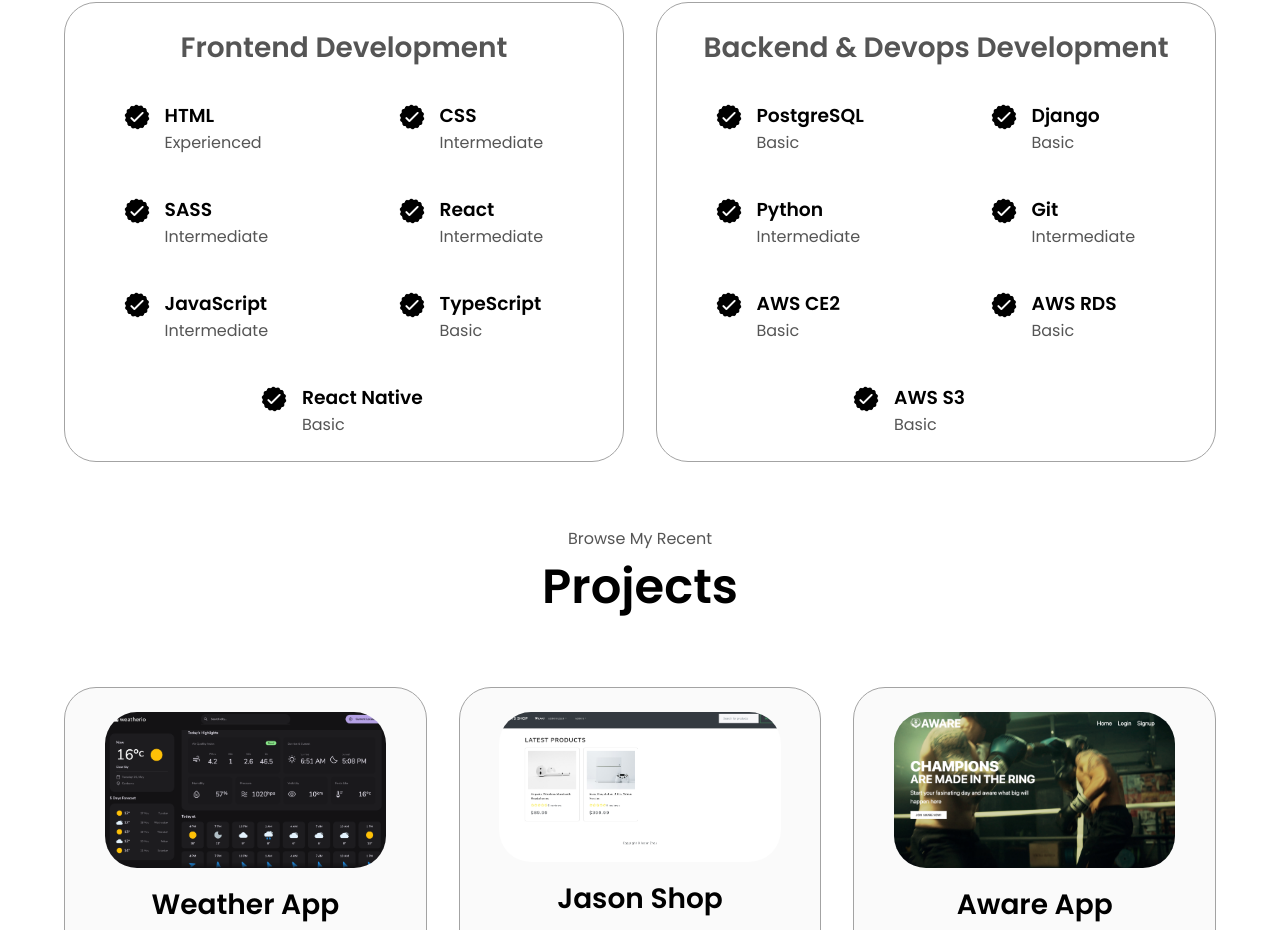
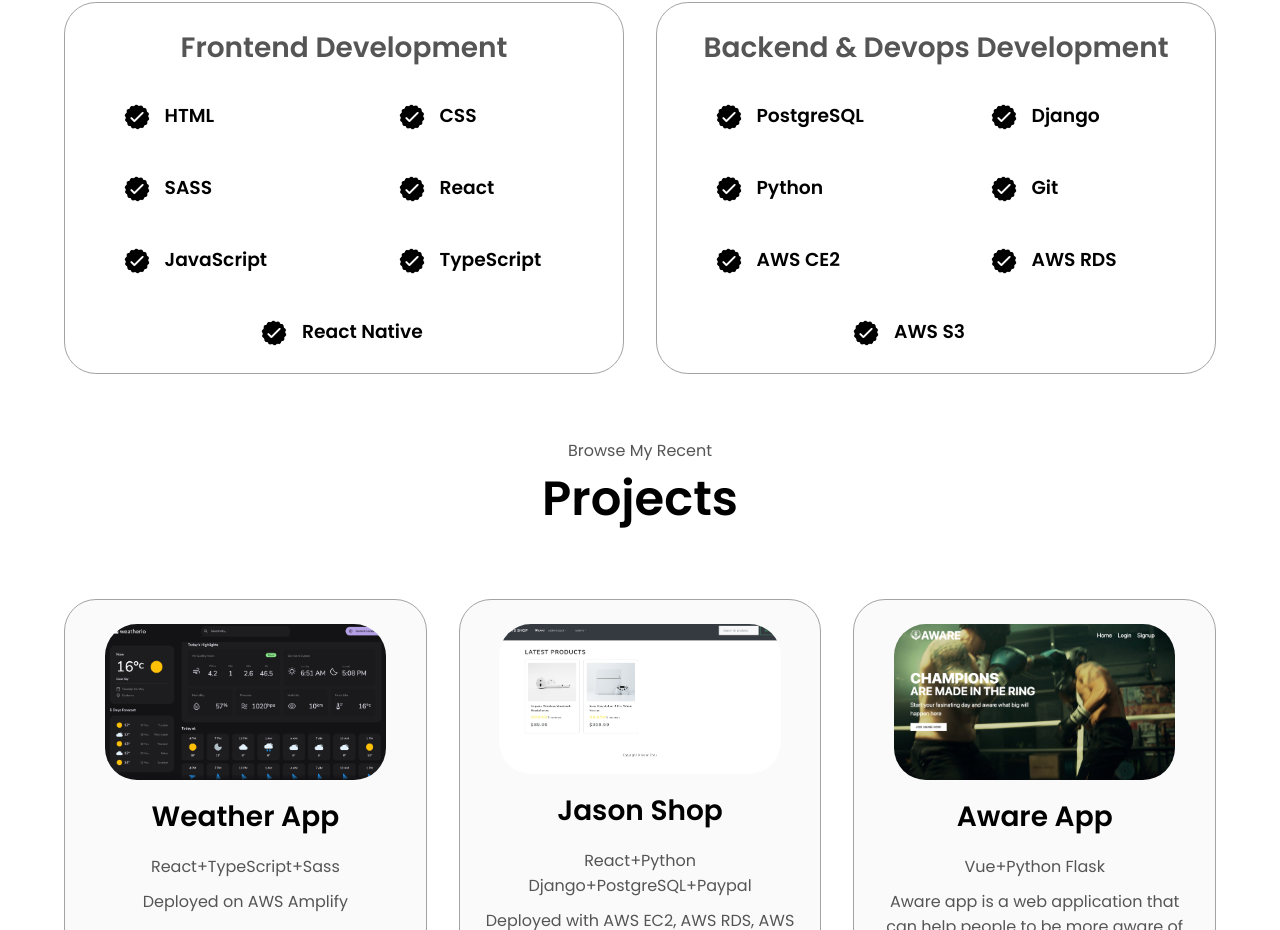
Before and after one commit to DuckChou/profolio, a React (Create React App) app in the folder my-profolio/: page / in a window 1280 px wide. Shown: the part 1578-2508 px from the top of the page. Built offline with nearby package versions, Linux system fonts and the light colour scheme.

Commit message:
fix skills

```diff
--- a/my-profolio/src/components/Content.js
+++ b/my-profolio/src/components/Content.js
@@ -160,7 +160,6 @@ function Content() {
                   />
                   <div className="text-container">
                     <h3>HTML</h3>
-                    <p>Experienced</p>
                   </div>
                 </article>
                 <article>
@@ -171,7 +170,6 @@ function Content() {
                   />
                   <div className="text-container">
                     <h3>CSS</h3>
-                    <p>Intermediate</p>
                   </div>
                 </article>
                 <article>
@@ -182,7 +180,6 @@ function Content() {
                   />
                   <div className="text-container">
                     <h3>SASS</h3>
-                    <p>Intermediate</p>
                   </div>
                 </article>
                 <article>
@@ -193,7 +190,6 @@ function Content() {
                   />
                   <div className="text-container">
                     <h3>React</h3>
-                    <p>Intermediate</p>
                   </div>
                 </article>
 
@@ -205,7 +201,6 @@ function Content() {
                   />
                   <div className="text-container">
                     <h3>JavaScript</h3>
-                    <p>Intermediate</p>
                   </div>
                 </article>
                 <article>
@@ -216,7 +211,6 @@ function Content() {
                   />
                   <div className="text-container">
                     <h3>TypeScript</h3>
-                    <p>Basic</p>
                   </div>
                 </article>
                 <article>
@@ -227,7 +221,6 @@ function Content() {
                   />
                   <div className="text-container">
                     <h3>React Native</h3>
-                    <p>Basic</p>
                   </div>
                 </article>
               </div>
@@ -245,7 +238,6 @@ function Content() {
                   />
                   <div className="text-container">
                     <h3>PostgreSQL</h3>
-                    <p>Basic</p>
                   </div>
                 </article>
                 <article>
@@ -256,7 +248,6 @@ function Content() {
                   />
                   <div className="text-container">
                     <h3>Django</h3>
-                    <p>Basic</p>
                   </div>
                 </article>
                 <article>
@@ -267,7 +258,6 @@ function Content() {
                   />
                   <div className="text-container">
                     <h3>Python</h3>
-                    <p>Intermediate</p>
                   </div>
                 </article>
                 <article>
@@ -278,7 +268,6 @@ function Content() {
                   />
                   <div className="text-container">
                     <h3>Git</h3>
-                    <p>Intermediate</p>
                   </div>
                 </article>
                 <article>
@@ -289,7 +278,6 @@ function Content() {
                   />
                   <div className="text-container">
                     <h3>AWS CE2</h3>
-                    <p>Basic</p>
                   </div>
                 </article>
                 <article>
@@ -300,7 +288,6 @@ function Content() {
                   />
                   <div className="text-container">
                     <h3>AWS RDS</h3>
-                    <p>Basic</p>
                   </div>
                 </article>
                 <article>
@@ -311,7 +298,6 @@ function Content() {
                   />
                   <div className="text-container">
                     <h3>AWS S3</h3>
-                    <p>Basic</p>
                   </div>
                 </article>
               </div>
```
